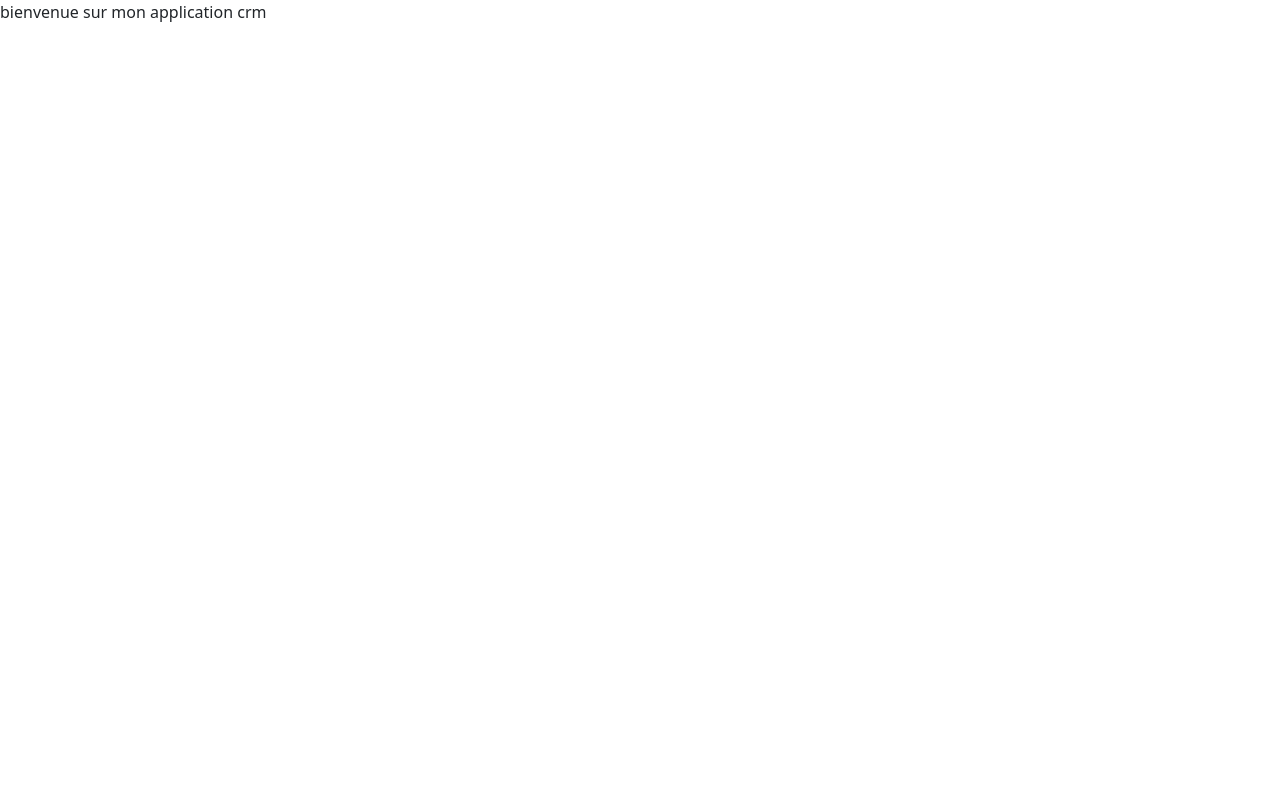
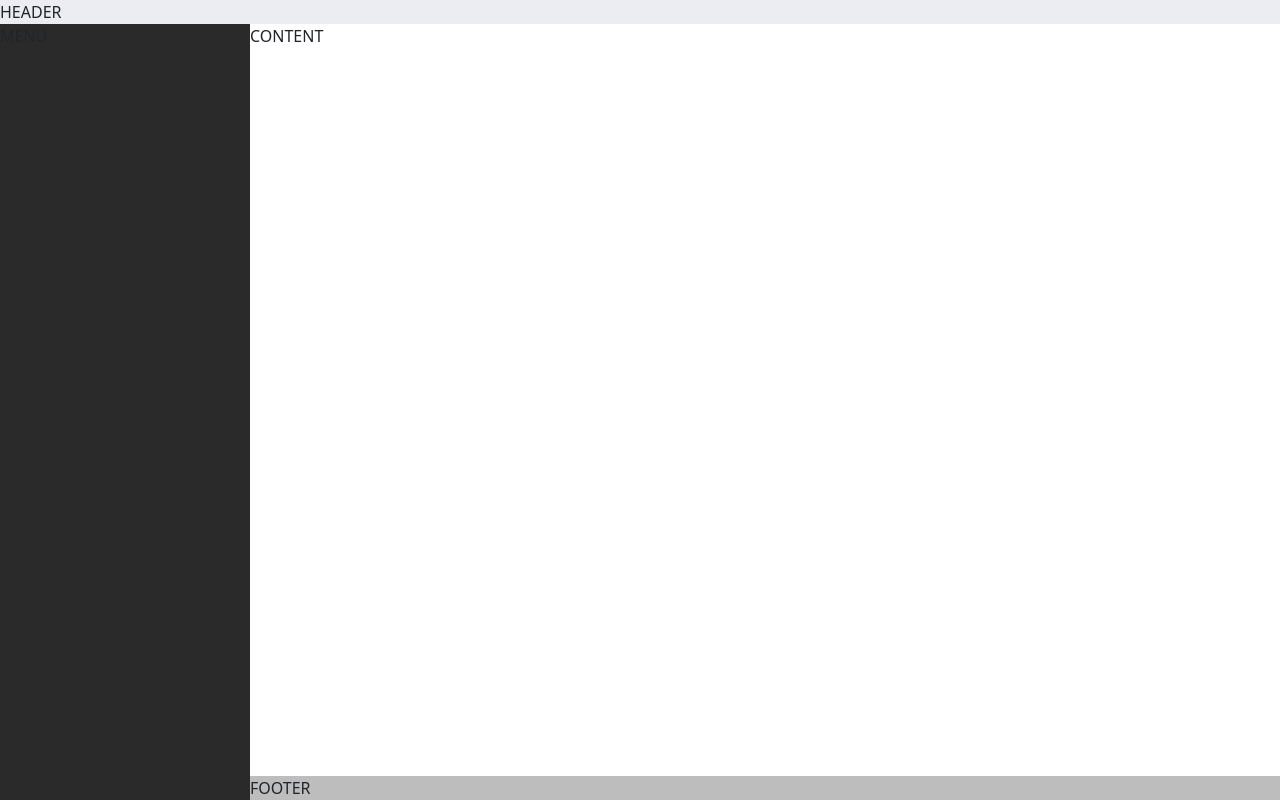
Before and after one commit to 2022-12-12-POE-C-NET-BORDEAUX/crm, an Angular app: page / in a window 1280 px wide. Built offline with nearby package versions, Linux system fonts and the light colour scheme.

Commit message:
Commit 6 : UiComponent html / scss

```diff
--- a/src/app/app.component.html
+++ b/src/app/app.component.html
@@ -1 +1 @@
-<p>bienvenue sur mon application {{ title }}</p>
+<app-ui></app-ui>
--- /dev/null
+++ b/src/app/ui/ui/ui.component.html
@@ -0,0 +1,20 @@
+<div class="d-flex flex-column ui">
+  <header>
+    HEADER
+  </header>
+  <main class="d-flex flex-grow-1">
+    <aside>
+      <nav>
+        MENU
+      </nav>
+    </aside>
+    <div class="d-flex flex-column flex-grow-1">
+      <div class="content flex-grow-1">
+        CONTENT
+      </div>
+      <footer>
+        FOOTER
+      </footer>
+    </div>
+  </main>
+</div>
--- /dev/null
+++ b/src/app/ui/ui/ui.component.scss
@@ -0,0 +1,23 @@
+.ui {
+  height: 100vh;
+}
+
+.content {
+  background: var(--app-light);
+}
+
+header {
+  background: var(--app-darklight);
+}
+
+aside {
+  background: var(--app-dark);
+}
+
+nav {
+  width: 250px;
+}
+
+footer {
+  background: var(--app-darklight2);
+}
```
Also changed, not shown: src/app/ui/ui.module.ts (+7 -1 lines), src/app/ui/ui/ui.component.ts (added, +10 -0 lines), 1 other file (tests, documents, lock files or other folders).
